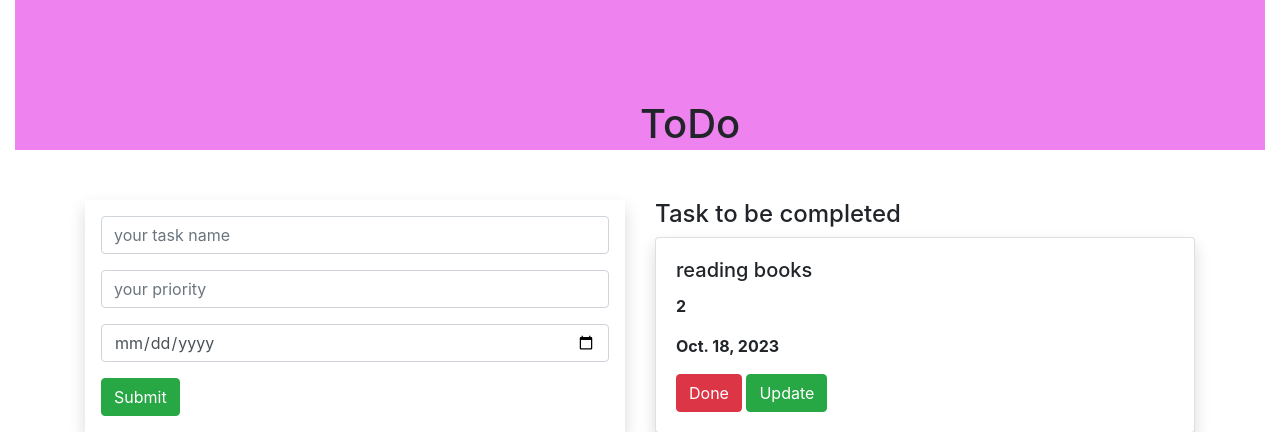
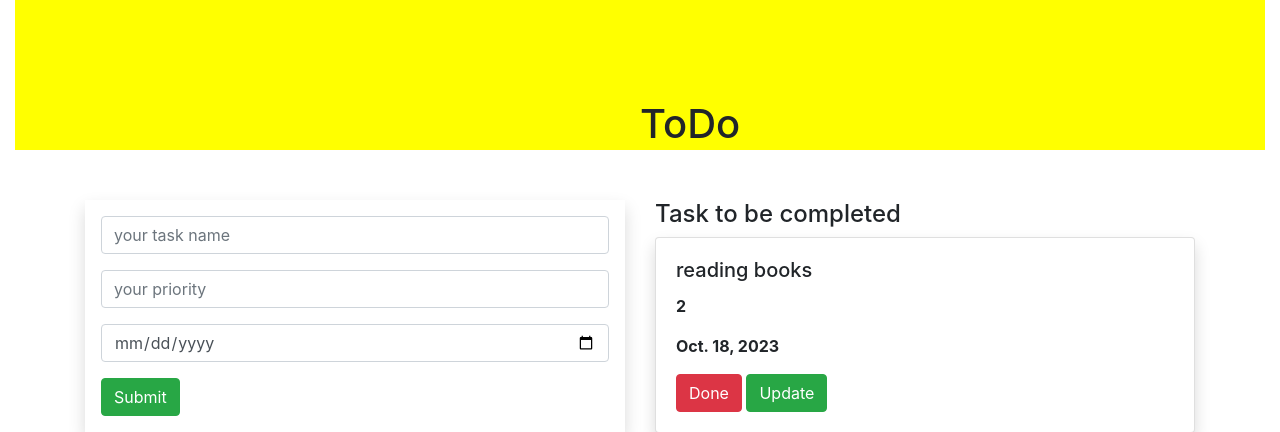
Before and after one commit to AnnieAnna/Inmakes_Intern, a Django app: page / in a window 1280 px wide. Shown: the top 432 px of the page. Run offline with Django 4.2, Linux system fonts and the light colour scheme; data comes from the database, SQL or seed files in the repository; some libraries are stand-ins or nearby versions.

Commit message:
Update style.css

```diff
--- a/todo_project/static/style.css
+++ b/todo_project/static/style.css
@@ -1,6 +1,6 @@
 
 .banner{
-    background-color: violet;
+    background-color:yellow;
     width:100%;
     height:150px;
     margin-bottom:50px
```
